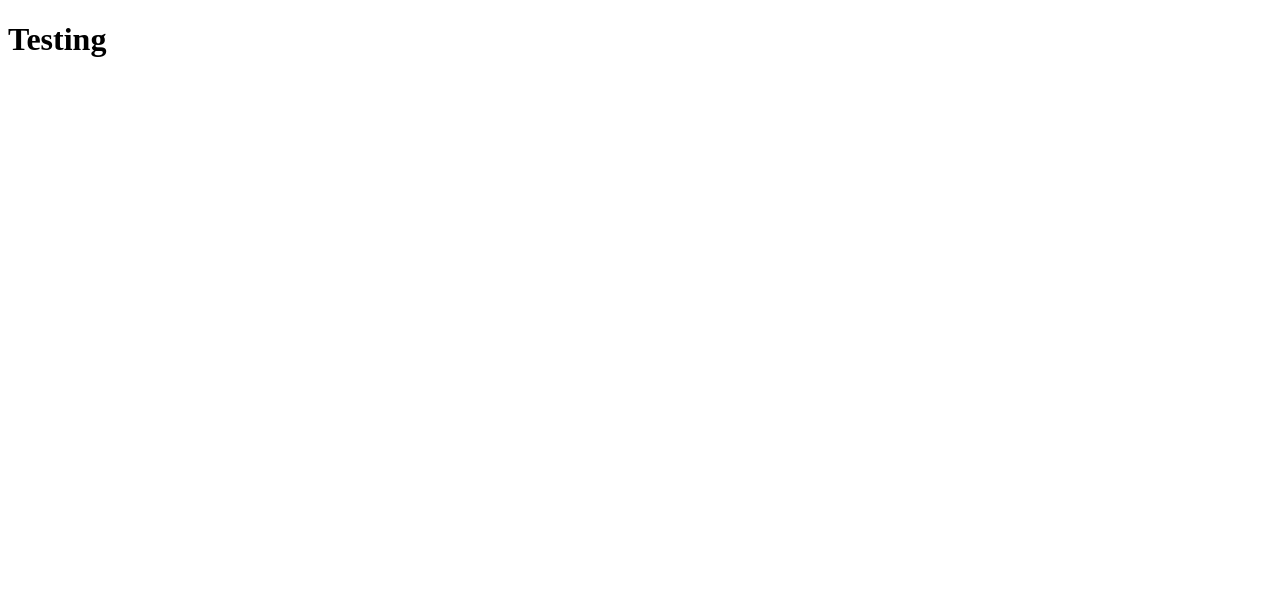
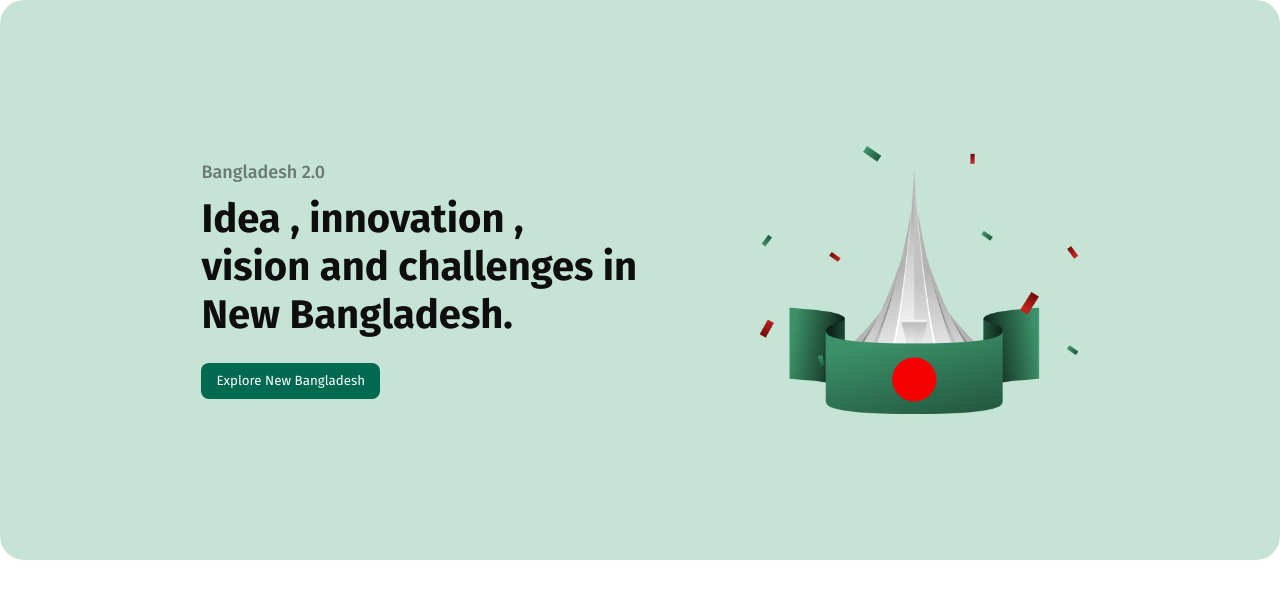
Before and after one commit to shakiritcse/b11-assignment-one, a plain HTML site: page index.html in a window 1280 px wide. Drawn offline with Linux system fonts and the light colour scheme.

Commit message:
banner created

```diff
--- a/index.html
+++ b/index.html
@@ -4,8 +4,27 @@
     <meta charset="UTF-8" />
     <meta name="viewport" content="width=device-width, initial-scale=1.0" />
     <title>Vision to Reality: Building Bangladesh 2.0</title>
+    <link rel="shortcut icon" href="./assets/favicon.ico" type="image/x-icon" />
+    <link rel="stylesheet" href="style.css" />
   </head>
-  <body>
-    <h1>Testing</h1>
+  <body class="container">
+    <!-- header starts -->
+    <header>
+      <div class="banner-container">
+        <div class="text-container s">
+          <p class="banner-title dark-one space-element">Bangladesh 2.0</p>
+          <h3 class="banner-text space-element">
+            Idea , innovation ,<br />
+            vision and challenges in <br />
+            New Bangladesh.
+          </h3>
+          <button class="btn-explore btn space-element">
+            Explore New Bangladesh
+          </button>
+        </div>
+        <img class="banner-img" src="./assets/hero.png" alt="" />
+      </div>
+    </header>
+    <!-- header ends -->
   </body>
 </html>
--- /dev/null
+++ b/style.css
@@ -0,0 +1,53 @@
+/* google font */
+@import url("https://fonts.googleapis.com/css2?family=Fira+Sans:ital,wght@0,100;0,200;0,300;0,400;0,500;0,600;0,700;0,800;0,900;1,100;1,200;1,300;1,400;1,500;1,600;1,700;1,800;1,900&display=swap");
+* {
+  margin: 0;
+  padding: 0;
+  font-family: "Fira Sans", serif;
+  box-sizing: border-box;
+}
+/* shared styles starts */
+.dark-one {
+  color: rgba(14, 14, 14, 0.5);
+}
+.btn {
+  border-radius: 8px;
+  border: none;
+  padding: 10px 15px;
+  color: white;
+}
+.space-element {
+  margin-top: 12px;
+  margin-bottom: 12px;
+}
+/* shared style ends */
+.container {
+  max-width: 1280px;
+  margin: 0 auto;
+}
+
+/* banners starts */
+.banner-container {
+  height: 70vh;
+  background-color: #c6e4d6;
+  border-radius: 24px;
+  display: flex;
+  align-items: center;
+  justify-content: space-evenly;
+  padding: 0 80px;
+}
+.banner-title {
+  font-weight: 500;
+  font-size: 18px;
+}
+.banner-text {
+  font-weight: 700;
+  font-size: 40px;
+  color: rgb(14, 14, 14);
+}
+.btn-explore {
+  background-color: #006a50;
+}
+.banner-img {
+  width: 320px;
+}
```
Also changed, not shown: assets/favicon.ico (added).
